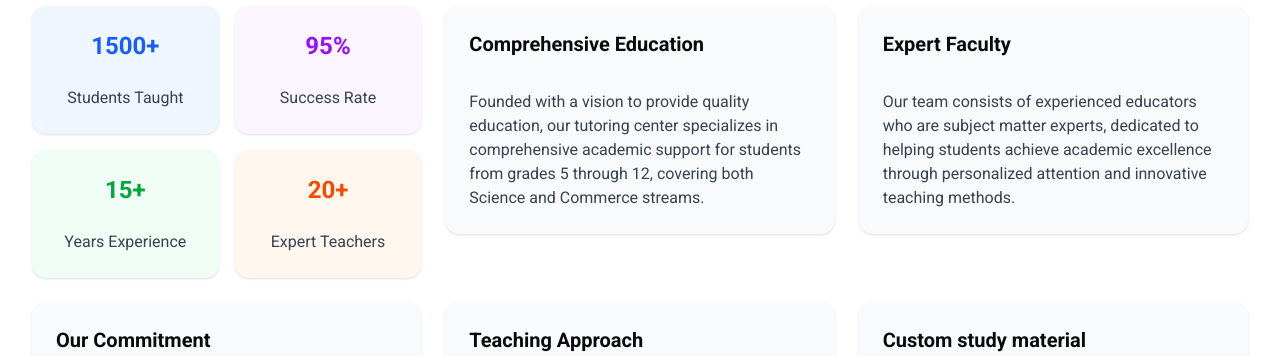
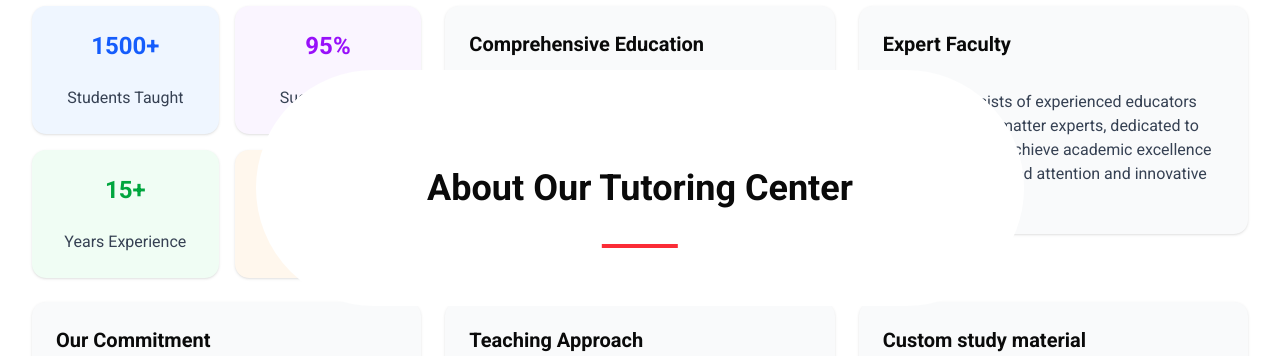
Before and after one commit to pranay03bhoir/kcc-classes-website-SMS-, a Next.js app in the folder frontend/: page /aboutus in a window 1280 px wide. Shown: the part 1154-1510 px from the top of the page. Built offline with nearby package versions, Linux system fonts and the light colour scheme.

Commit message:
Add CustomHeading component for animated title display

```diff
--- /dev/null
+++ b/frontend/src/components/Heading/CustomHeading.jsx
@@ -0,0 +1,22 @@
+"use client";
+import React from "react";
+import { motion } from "framer-motion";
+
+const CustomHeading = ({ title, top, padding, borderColour }) => {
+  return (
+    <motion.div
+      initial={{ opacity: 0, y: -50 }}
+      animate={{ opacity: 1, y: 0 }}
+      transition={{ duration: 1 }}
+      className={`text-center md:z-10 md:absolute md:${top} border-2 ${borderColour} ${padding} md:w-[60%] w-full md:rounded-l-full md:rounded-r-full bg-white`}
+    >
+      <h1
+        className={`text-3xl md:text-4xl font-bold relative after:content-[''] after:block after:w-[10%] after:h-1 after:bg-red-500 after:absolute after:-bottom-10 after:left-1/2 after:-translate-x-1/2`}
+      >
+        {title}
+      </h1>
+    </motion.div>
+  );
+};
+
+export default CustomHeading;
```
